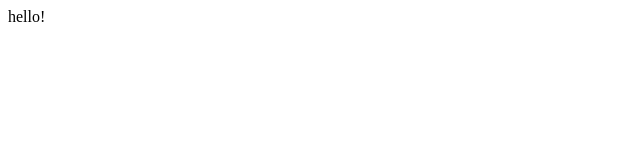
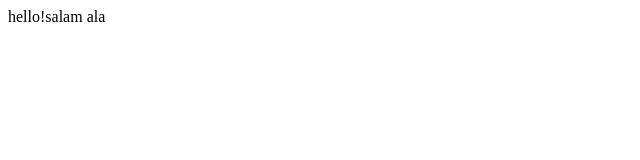
Before and after one commit to sadikhoff/sadikhoff-root, a plain HTML site: page proje-1/index.html in a window 1280 px wide. Shown: the full height of the page, 0-640 px from the left. Drawn offline with Linux system fonts and the light colour scheme.

Commit message:
goldenpay

```diff
--- a/proje-1/index.html
+++ b/proje-1/index.html
@@ -5,6 +5,6 @@
 	<title>Hello</title>
 </head>
 <body>
-	hello!
+	hello!salam ala
 </body>
 </html>
```
